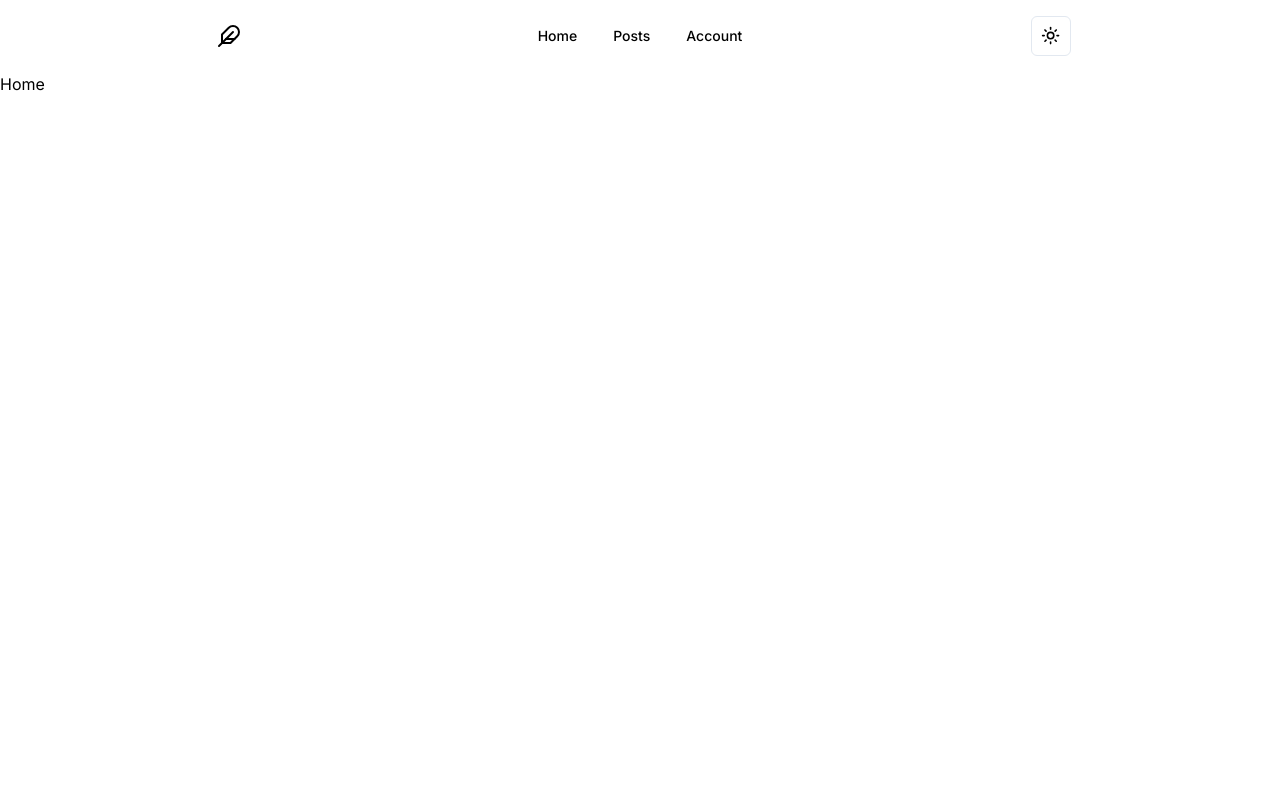
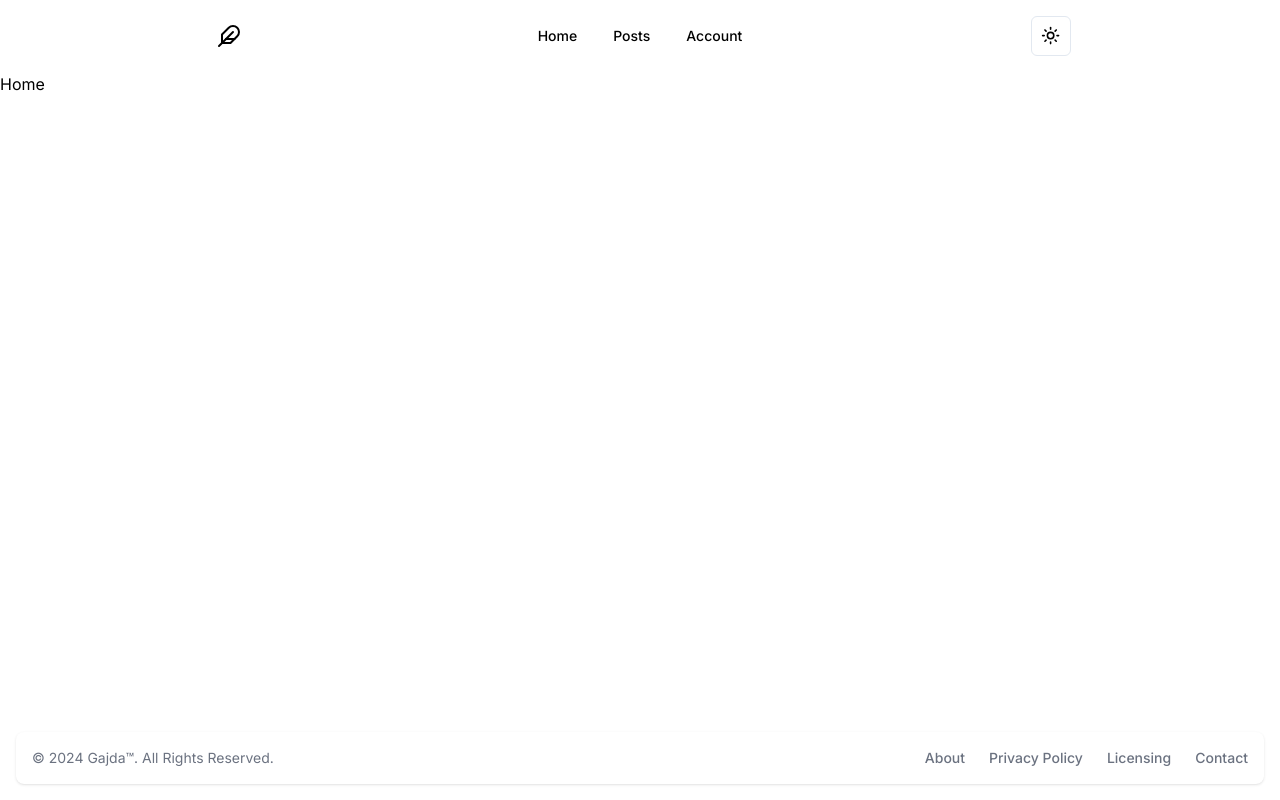
Before and after one commit to gajda-w/hygraph-nextjs-blog-starter, a Next.js app: page / in a window 1280 px wide. Built offline with nearby package versions, Linux system fonts and the light colour scheme.

Commit message:
add-footer

```diff
--- a/src/app/layout.tsx
+++ b/src/app/layout.tsx
@@ -3,6 +3,7 @@
 import "@/styles/globals.css";
 import { Providers } from "../../providers.tsx";
 import { Header, type Item } from "@/components/Header";
+import { Footer } from "@/components/Footer";
 // import {  } from "@/components/ThemeProvider";
 // import { Provider } from "../../providers.tsx";
 
@@ -25,6 +26,7 @@
         <Providers>
           <Header items={items} />
           {children}
+          <Footer />
         </Providers>
       </body>
     </html>
--- /dev/null
+++ b/src/components/Footer.tsx
@@ -0,0 +1,39 @@
+import React from "react";
+
+export const Footer = () => {
+  return (
+    <footer className="fixed inset-x-0 bottom-0 m-4 rounded-lg bg-white shadow dark:bg-gray-800">
+      <div className="mx-auto w-full max-w-screen-xl p-4 md:flex md:items-center md:justify-between">
+        <span className="text-sm text-gray-500 dark:text-gray-400 sm:text-center">
+          © 2024{" "}
+          <a href="https://github.com/gajda-w" className="hover:text-black hover:underline">
+            Gajda™
+          </a>
+          . All Rights Reserved.
+        </span>
+        <ul className="mt-3 flex flex-wrap items-center text-sm font-medium text-gray-500 dark:text-gray-400 sm:mt-0">
+          <li>
+            <a href="#" className="me-4 hover:text-black hover:underline  md:me-6">
+              About
+            </a>
+          </li>
+          <li>
+            <a href="#" className="me-4 hover:text-black hover:underline md:me-6">
+              Privacy Policy
+            </a>
+          </li>
+          <li>
+            <a href="#" className="me-4 hover:text-black hover:underline md:me-6">
+              Licensing
+            </a>
+          </li>
+          <li>
+            <a href="#" className="hover:text-black hover:underline">
+              Contact
+            </a>
+          </li>
+        </ul>
+      </div>
+    </footer>
+  );
+};
```
